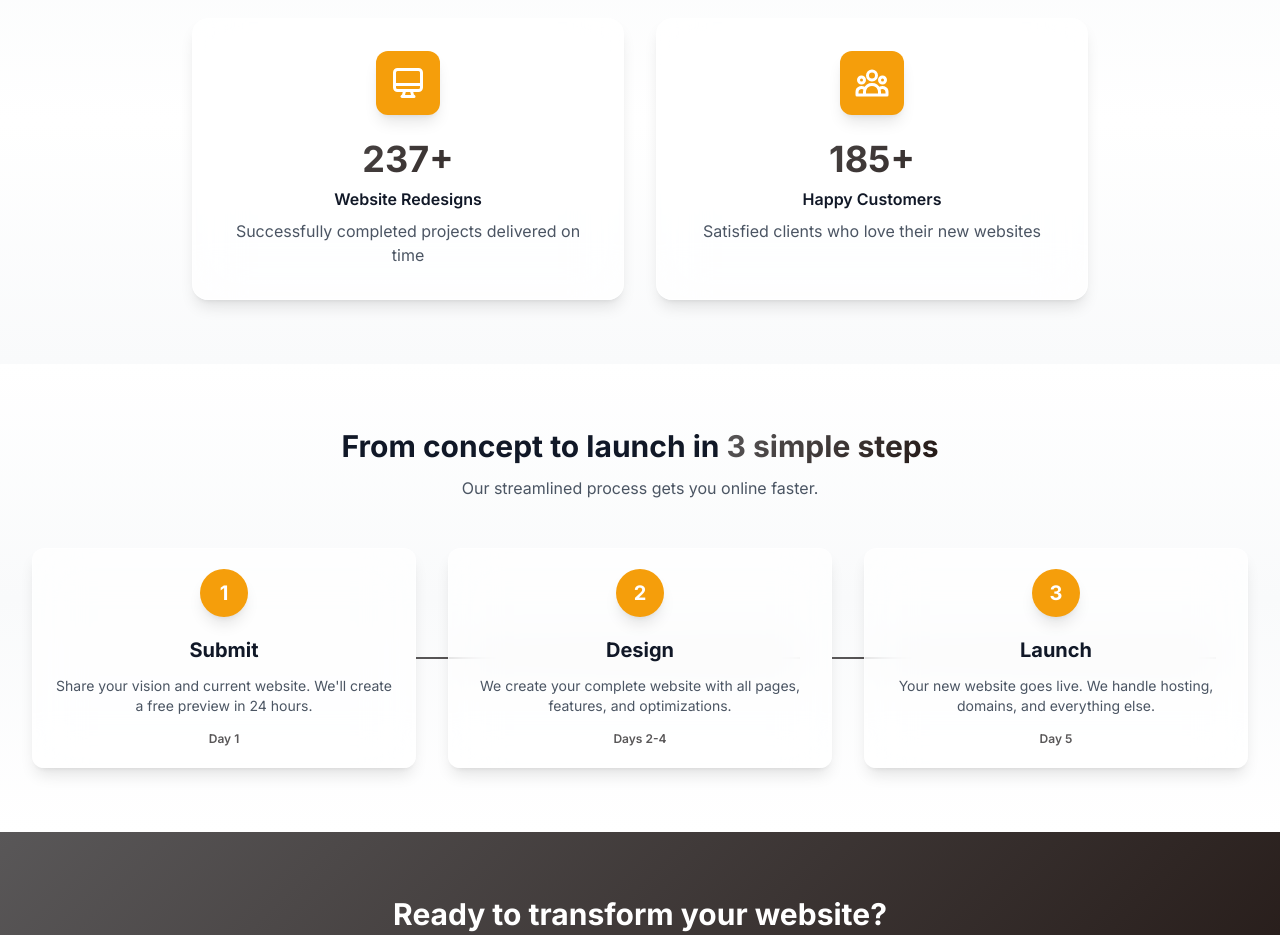
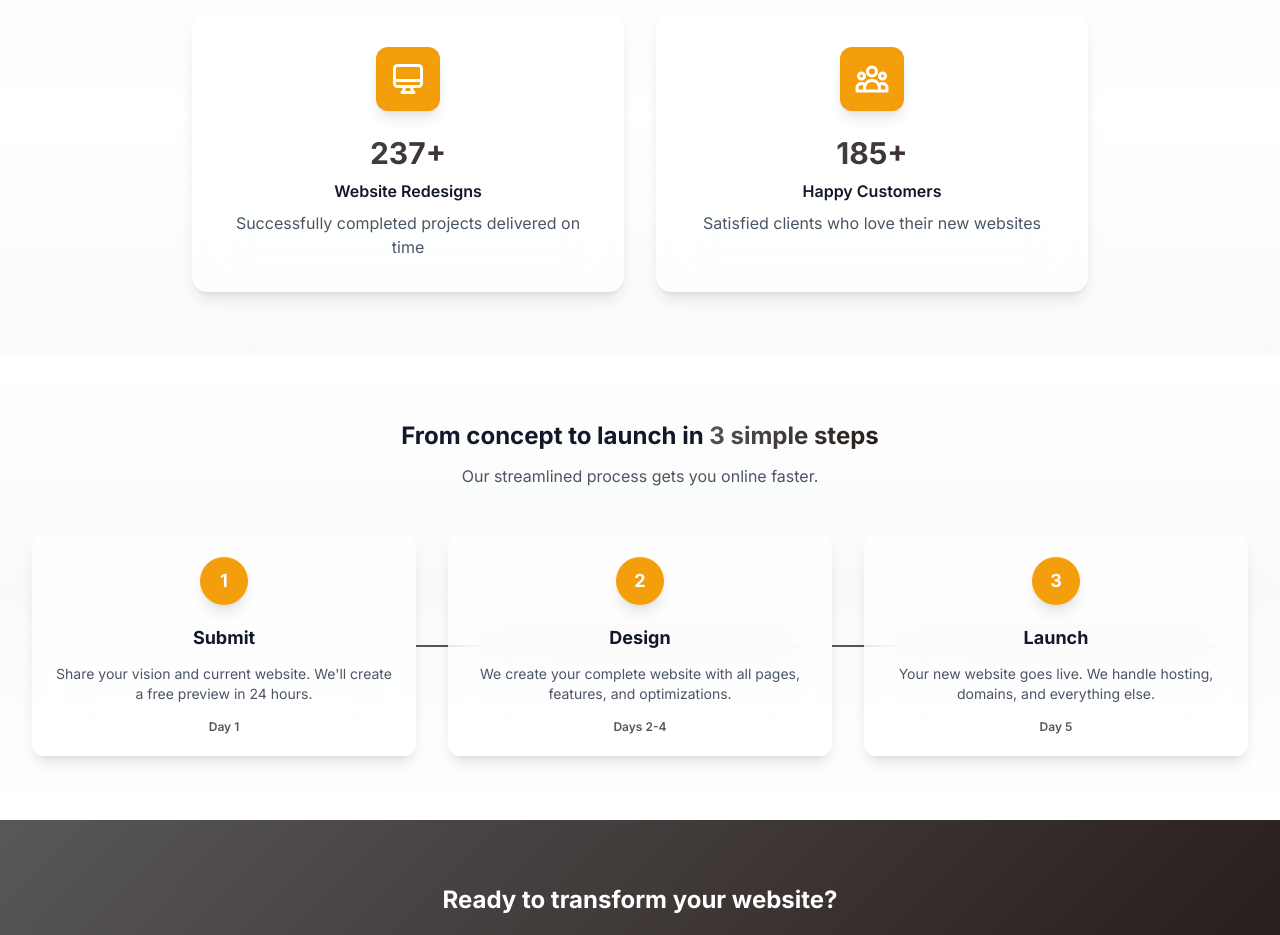
Before and after one commit to colecooke/sitesheep-website, a Next.js app: page / in a window 1280 px wide. Shown: the part 1400-2335 px from the top of the page. Built offline with nearby package versions, Linux system fonts and the light colour scheme; no server answers.

Commit message:
Update site

```diff
--- a/app/layout.tsx
+++ b/app/layout.tsx
@@ -1,6 +1,9 @@
 import type { Metadata } from 'next'
+import Script from 'next/script'
+import { Suspense } from 'react'
 import { Inter } from 'next/font/google'
 import './globals.css'
+import GoogleAnalytics from './shared/GoogleAnalytics'
 
 const inter = Inter({ subsets: ['latin'] })
 
@@ -49,9 +52,33 @@ export default function RootLayout({
 }: {
   children: React.ReactNode
 }) {
+  const GA_ID = process.env.NEXT_PUBLIC_GOOGLE_ANALYTICS_ID
   return (
     <html lang="en">
-      <body className={inter.className}>{children}</body>
+      <body className={inter.className}>
+        {children}
+        {GA_ID ? (
+          <>
+            <Script
+              strategy="afterInteractive"
+              src={`https://www.googletagmanager.com/gtag/js?id=${GA_ID}`}
+            />
+            <Script id="gtag-init" strategy="afterInteractive">
+              {`
+                window.dataLayer = window.dataLayer || [];
+                function gtag(){window.dataLayer.push(arguments);}
+                window.gtag = window.gtag || gtag;
+                gtag('js', new Date());
+                // Disable automatic page view for SPA; we handle it on route change
+                gtag('config', '${GA_ID}', { send_page_view: false });
+              `}
+            </Script>
+            <Suspense fallback={null}>
+              <GoogleAnalytics />
+            </Suspense>
+          </>
+        ) : null}
+      </body>
     </html>
   )
 }
--- a/app/page.tsx
+++ b/app/page.tsx
@@ -5,6 +5,15 @@ import Image from 'next/image'
 
 export default function Home() {
   const [mobileMenuOpen, setMobileMenuOpen] = useState(false)
+  const trackLead = (location: string, linkText: string) => {
+    try {
+      ;(window as any).gtag?.('event', 'generate_lead', {
+        method: 'mailto',
+        location,
+        link_text: linkText,
+      })
+    } catch {}
+  }
 
 
   return (
@@ -21,7 +30,7 @@ export default function Home() {
               <a href="#features" className="text-gray-700 hover:text-[#595758] transition-colors">Features</a>
               <a href="#process" className="text-gray-700 hover:text-[#595758] transition-colors">How It Works</a>
               <a href="#contact" className="text-gray-700 hover:text-[#595758] transition-colors">Contact</a>
-              <a href="mailto:hello@sitesheep.io" className="relative px-5 py-2 text-sm font-semibold text-white rounded-lg overflow-hidden transition-all duration-300 transform hover:scale-105 hover:shadow-lg hover:bg-amber-600" style={{ background: '#F59E0B' }}>
+              <a href="mailto:hello@sitesheep.io" onClick={() => trackLead('navbar', 'Get Started')} className="relative px-5 py-2 text-sm font-semibold text-white rounded-lg overflow-hidden transition-all duration-300 transform hover:scale-105 hover:shadow-lg hover:bg-amber-600" style={{ background: '#F59E0B' }}>
                 <span>Get Started</span>
               </a>
             </div>
@@ -70,6 +79,7 @@ export default function Home() {
               </a>
               <a
                 href="mailto:hello@sitesheep.io"
+                onClick={() => trackLead('mobile_nav', 'Get Started')}
                 className="block px-5 py-2 mt-2 text-center font-semibold text-white rounded-lg transition-all duration-300"
                 style={{ background: '#F59E0B' }}
               >
@@ -89,7 +99,7 @@ export default function Home() {
 
         <div className="relative z-10 max-w-7xl mx-auto px-4 sm:px-6 lg:px-8 text-center py-12">
           <div className="animate-slide-up">
-            <h1 className="text-3xl sm:text-4xl md:text-5xl lg:text-[3.5rem] font-bold mb-4 text-gray-900 leading-tight">
+            <h1 className="text-3xl md:text-4xl lg:text-5xl font-bold mb-4 text-gray-900 leading-tight">
               Website Redesign.
               <span className="block gradient-text leading-relaxed mt-1">Days, Not Weeks.</span>
             </h1>
@@ -121,7 +131,7 @@ export default function Home() {
       <section id="features" className="py-12 md:py-16 bg-gradient-to-b from-white via-gray-50 to-white relative">
         <div className="max-w-7xl mx-auto px-4 sm:px-6 lg:px-8">
           <div className="text-center mb-8 md:mb-12 animate-fade-in">
-            <h2 className="text-xl md:text-2xl lg:text-3xl font-bold mb-3 text-gray-900">
+            <h2 className="text-lg md:text-xl lg:text-2xl font-bold mb-3 text-gray-900">
               Why businesses choose <span className="gradient-text">SiteSheep</span>
             </h2>
             <p className="text-sm md:text-base text-gray-600">Speed is our superpower. Quality is our promise.</p>
@@ -188,7 +198,7 @@ export default function Home() {
                   <path strokeLinecap="round" strokeLinejoin="round" strokeWidth={2} d="M9.75 17L9 20l-1 1h8l-1-1-.75-3M3 13h18M5 17h14a2 2 0 002-2V5a2 2 0 00-2-2H5a2 2 0 00-2 2v10a2 2 0 002 2z" />
                 </svg>
               </div>
-              <div className="text-2xl md:text-3xl lg:text-4xl font-bold mb-2 gradient-text">237+</div>
+              <div className="text-xl md:text-2xl lg:text-3xl font-bold mb-2 gradient-text">237+</div>
               <h3 className="text-sm md:text-base font-semibold mb-2 text-gray-900">Website Redesigns</h3>
               <p className="text-sm md:text-base text-gray-600">Successfully completed projects delivered on time</p>
             </div>
@@ -199,7 +209,7 @@ export default function Home() {
                   <path strokeLinecap="round" strokeLinejoin="round" strokeWidth={2} d="M17 20h5v-2a3 3 0 00-5.356-1.857M17 20H7m10 0v-2c0-.656-.126-1.283-.356-1.857M7 20H2v-2a3 3 0 015.356-1.857M7 20v-2c0-.656.126-1.283.356-1.857m0 0a5.002 5.002 0 019.288 0M15 7a3 3 0 11-6 0 3 3 0 016 0zm6 3a2 2 0 11-4 0 2 2 0 014 0zM7 10a2 2 0 11-4 0 2 2 0 014 0z" />
                 </svg>
               </div>
-              <div className="text-2xl md:text-3xl lg:text-4xl font-bold mb-2 gradient-text">185+</div>
+              <div className="text-xl md:text-2xl lg:text-3xl font-bold mb-2 gradient-text">185+</div>
               <h3 className="text-sm md:text-base font-semibold mb-2 text-gray-900">Happy Customers</h3>
               <p className="text-sm md:text-base text-gray-600">Satisfied clients who love their new websites</p>
             </div>
@@ -211,7 +221,7 @@ export default function Home() {
       <section id="process" className="py-12 md:py-16 bg-gradient-to-b from-white via-gray-50 to-white relative">
         <div className="max-w-7xl mx-auto px-4 sm:px-6 lg:px-8">
           <div className="text-center mb-8 md:mb-12">
-            <h2 className="text-xl md:text-2xl lg:text-3xl font-bold mb-3 text-gray-900">
+            <h2 className="text-lg md:text-xl lg:text-2xl font-bold mb-3 text-gray-900">
               From concept to launch in <span className="gradient-text">3 simple steps</span>
             </h2>
             <p className="text-sm md:text-base text-gray-600">Our streamlined process gets you online faster.</p>
@@ -220,10 +230,10 @@ export default function Home() {
           <div className="grid md:grid-cols-3 gap-8">
             <div className="process-step text-center">
               <div className="glass-effect rounded-xl p-5 hover:scale-105 transition-transform duration-300 min-h-[220px] flex flex-col justify-between">
-                <div className="w-12 h-12 rounded-full flex items-center justify-center mx-auto mb-4 text-white text-lg md:text-xl font-bold shadow-lg" style={{ background: '#F59E0B' }}>
+                <div className="w-12 h-12 rounded-full flex items-center justify-center mx-auto mb-4 text-white text-base md:text-lg font-bold shadow-lg" style={{ background: '#F59E0B' }}>
                   1
                 </div>
-                <h3 className="text-lg md:text-xl font-bold mb-2 text-gray-900">Submit</h3>
+                <h3 className="text-base md:text-lg font-bold mb-2 text-gray-900">Submit</h3>
                 <p className="text-sm text-gray-600">Share your vision and current website. We&apos;ll create a free preview in 24 hours.</p>
                 <div className="mt-3 text-xs font-semibold" style={{ color: '#595758' }}>Day 1</div>
               </div>
@@ -231,10 +241,10 @@ export default function Home() {
 
             <div className="process-step text-center">
               <div className="glass-effect rounded-xl p-5 hover:scale-105 transition-transform duration-300 min-h-[220px] flex flex-col justify-between">
-                <div className="w-12 h-12 rounded-full flex items-center justify-center mx-auto mb-4 text-white text-lg md:text-xl font-bold shadow-lg" style={{ background: '#F59E0B' }}>
+                <div className="w-12 h-12 rounded-full flex items-center justify-center mx-auto mb-4 text-white text-base md:text-lg font-bold shadow-lg" style={{ background: '#F59E0B' }}>
                   2
                 </div>
-                <h3 className="text-lg md:text-xl font-bold mb-2 text-gray-900">Design</h3>
+                <h3 className="text-base md:text-lg font-bold mb-2 text-gray-900">Design</h3>
                 <p className="text-sm text-gray-600">We create your complete website with all pages, features, and optimizations.</p>
                 <div className="mt-3 text-xs font-semibold" style={{ color: '#595758' }}>Days 2-4</div>
               </div>
@@ -242,10 +252,10 @@ export default function Home() {
 
             <div className="process-step text-center">
               <div className="glass-effect rounded-xl p-5 hover:scale-105 transition-transform duration-300 min-h-[220px] flex flex-col justify-between">
-                <div className="w-12 h-12 rounded-full flex items-center justify-center mx-auto mb-4 text-white text-lg md:text-xl font-bold shadow-lg" style={{ background: '#F59E0B' }}>
+                <div className="w-12 h-12 rounded-full flex items-center justify-center mx-auto mb-4 text-white text-base md:text-lg font-bold shadow-lg" style={{ background: '#F59E0B' }}>
                   3
                 </div>
-                <h3 className="text-lg md:text-xl font-bold mb-2 text-gray-900">Launch</h3>
+                <h3 className="text-base md:text-lg font-bold mb-2 text-gray-900">Launch</h3>
                 <p className="text-sm text-gray-600">Your new website goes live. We handle hosting, domains, and everything else.</p>
                 <div className="mt-3 text-xs font-semibold" style={{ color: '#595758' }}>Day 5</div>
               </div>
@@ -257,17 +267,17 @@ export default function Home() {
       {/* CTA Section */}
       <section className="py-12 md:py-16" style={{ background: 'linear-gradient(135deg, #595758 0%, #231815 100%)' }}>
         <div className="max-w-4xl mx-auto px-4 sm:px-6 lg:px-8 text-center">
-          <h2 className="text-xl md:text-2xl lg:text-3xl font-bold text-white mb-4">
+          <h2 className="text-lg md:text-xl lg:text-2xl font-bold text-white mb-4">
             Ready to transform your website?
           </h2>
           <p className="text-sm md:text-base text-white/90 mb-6">
             Get your free homepage preview delivered in 24 hours. No commitment required.
           </p>
           <div className="flex flex-col sm:flex-row gap-4 justify-center">
-            <a href="mailto:hello@sitesheep.io?subject=Free Homepage Preview Request" className="px-5 py-2.5 text-sm rounded-lg font-semibold text-white transition-all duration-300 transform hover:scale-105 shadow-lg hover:bg-amber-600" style={{ background: '#F59E0B' }}>
+            <a href="mailto:hello@sitesheep.io?subject=Free Homepage Preview Request" onClick={() => trackLead('cta', 'Get Your Free Preview')} className="px-5 py-2.5 text-sm rounded-lg font-semibold text-white transition-all duration-300 transform hover:scale-105 shadow-lg hover:bg-amber-600" style={{ background: '#F59E0B' }}>
               Get Your Free Preview
             </a>
-            <a href="mailto:hello@sitesheep.io?subject=Schedule a Call" className="border-2 border-white text-white px-5 py-2.5 text-sm rounded-lg font-semibold hover:bg-white/10 transition-all duration-300">
+            <a href="mailto:hello@sitesheep.io?subject=Schedule a Call" onClick={() => trackLead('cta', 'Schedule a Call')} className="border-2 border-white text-white px-5 py-2.5 text-sm rounded-lg font-semibold hover:bg-white/10 transition-all duration-300">
               Schedule a Call
             </a>
           </div>
@@ -290,7 +300,7 @@ export default function Home() {
 
             <div className="text-center md:text-right">
               <h4 className="font-semibold mb-4 text-gray-900">Get in Touch</h4>
-              <a href="mailto:hello@sitesheep.io" className="text-gray-600 mb-2 hover:text-[#595758] transition-colors">hello@sitesheep.io</a>
+              <a href="mailto:hello@sitesheep.io" onClick={() => trackLead('footer', 'Email')} className="text-gray-600 mb-2 hover:text-[#595758] transition-colors">hello@sitesheep.io</a>
               <div className="flex space-x-4 mt-4 justify-center md:justify-end">
                 <a href="https://www.facebook.com/SiteSheep/" target="_blank" rel="noopener noreferrer" className="text-gray-400 hover:text-[#595758] transition-colors" aria-label="Facebook">
                   <svg className="w-6 h-6" fill="currentColor" viewBox="0 0 24 24" aria-hidden="true">
--- /dev/null
+++ b/app/shared/GoogleAnalytics.tsx
@@ -0,0 +1,32 @@
+"use client"
+
+import { useEffect } from 'react'
+import { usePathname, useSearchParams } from 'next/navigation'
+
+/**
+ * Sends GA4 page_view events on client-side route changes.
+ * Requires NEXT_PUBLIC_GOOGLE_ANALYTICS_ID to be set at build time.
+ */
+export default function GoogleAnalytics() {
+  const pathname = usePathname()
+  const searchParams = useSearchParams()
+
+  useEffect(() => {
+    const id = process.env.NEXT_PUBLIC_GOOGLE_ANALYTICS_ID
+    if (!id) return
+
+    const url = pathname + (searchParams?.toString() ? `?${searchParams.toString()}` : '')
+
+    if (typeof window !== 'undefined' && typeof (window as any).gtag === 'function') {
+      // GA4 page view for SPA navigations
+      // Ref: https://developers.google.com/analytics/devguides/collection/ga4/single-page-applications
+      ;(window as any).gtag('event', 'page_view', {
+        page_path: url,
+        page_title: document.title,
+        page_location: window.location.href,
+      })
+    }
+  }, [pathname, searchParams])
+
+  return null
+}
```
